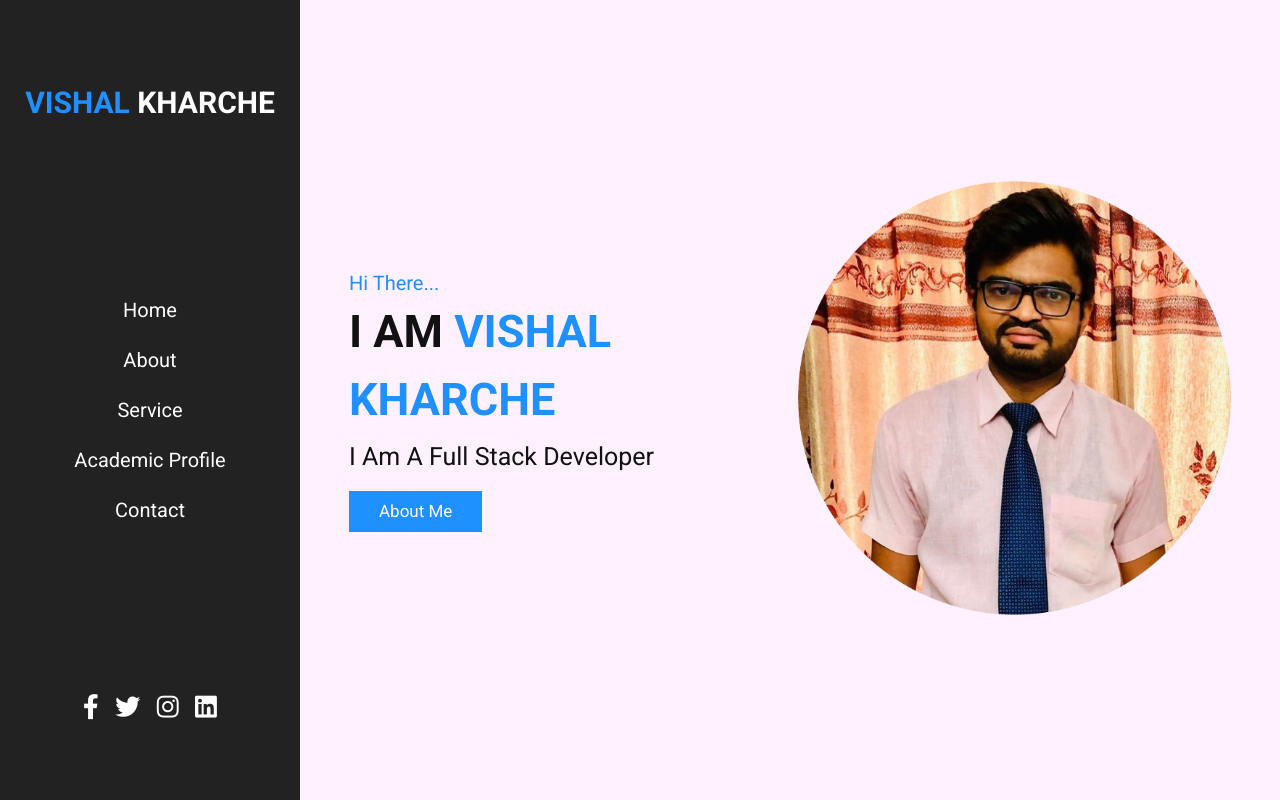
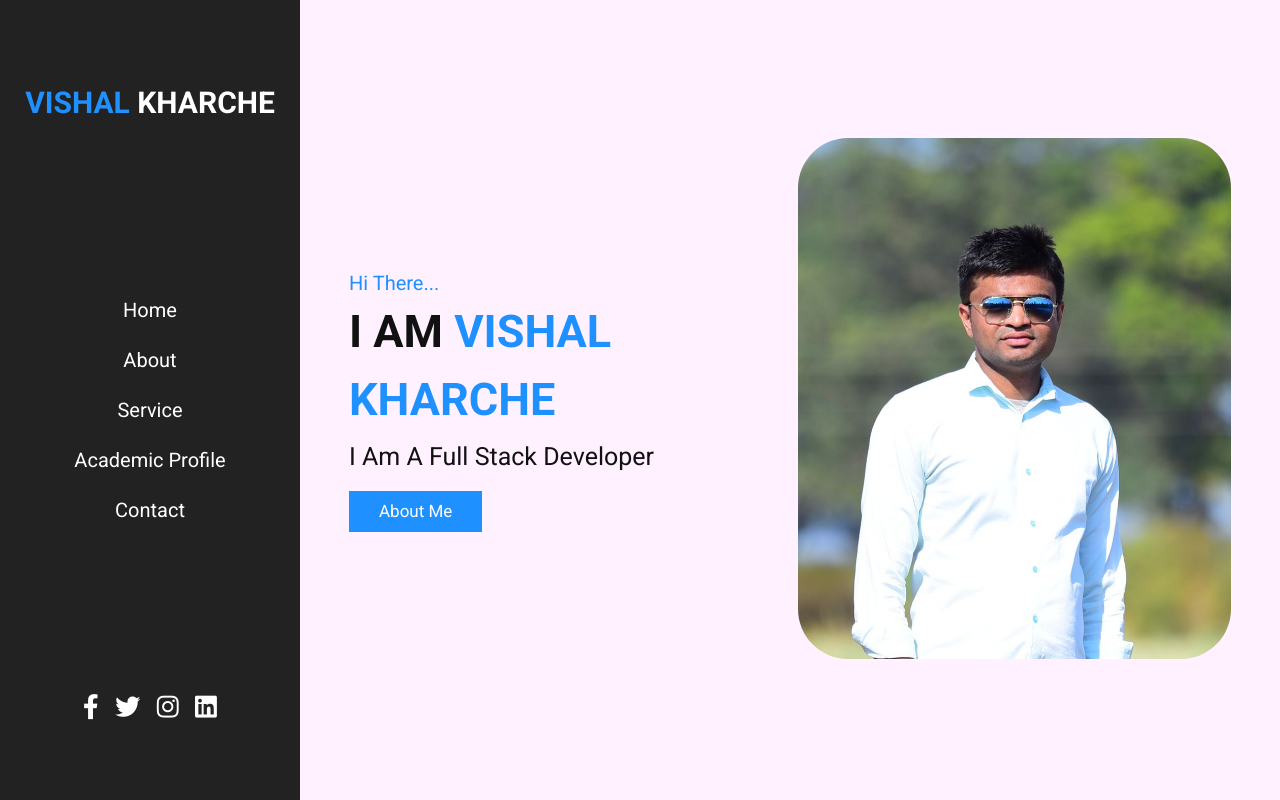
Before and after one commit to VishalKharche21/vishalkharche.github.io, a plain HTML site: page index.html in a window 1280 px wide. Shown: the top 800 px of the page. Drawn offline with Linux system fonts and the light colour scheme.

Commit message:
Update index.html

```diff
--- a/index.html
+++ b/index.html
@@ -58,7 +58,7 @@
     </div>
 
     <div class="image">
-        <img src="images/cropped.png" alt="NoImageFound">
+        <img src="images/my.jpeg" alt="NoImageFound">
     </div>
 
 </section>
```
